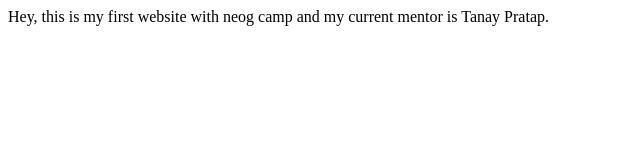
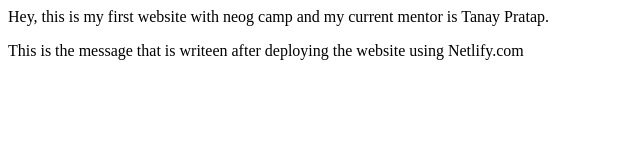
Before and after one commit to adhish-bahl/First-Website-NeogCamp, a plain HTML site: page index.html in a window 1280 px wide. Shown: the whole page, without its empty margins (0-640 px from the left). Drawn offline with Linux system fonts and the light colour scheme.

Commit message:
feat: Added a new line

```diff
--- a/index.html
+++ b/index.html
@@ -8,5 +8,6 @@
 </head>
 <body>
     Hey, this is my first website with neog camp and my current mentor is Tanay Pratap.
+    <p>This is the message that is writeen after deploying the website using Netlify.com</p>
 </body>
 </html>
```
